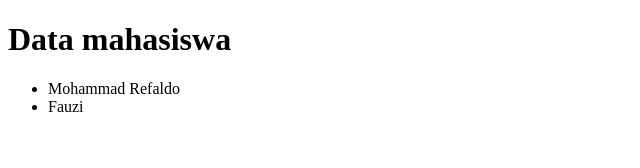
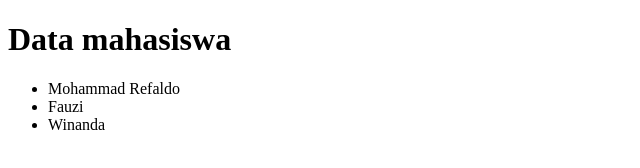
Before and after one commit to winanda14/test-remote-2, a plain HTML site: page index.html in a window 1280 px wide. Shown: the full height of the page, 0-640 px from the left. Drawn offline with Linux system fonts and the light colour scheme.

Commit message:
Menambahkan nama winanda

```diff
--- a/index.html
+++ b/index.html
@@ -12,6 +12,7 @@
     <ul>
         <li>Mohammad Refaldo</li>
         <li>Fauzi</li>
+        <li>Winanda</li>
     </ul>
 
 </body>
```
